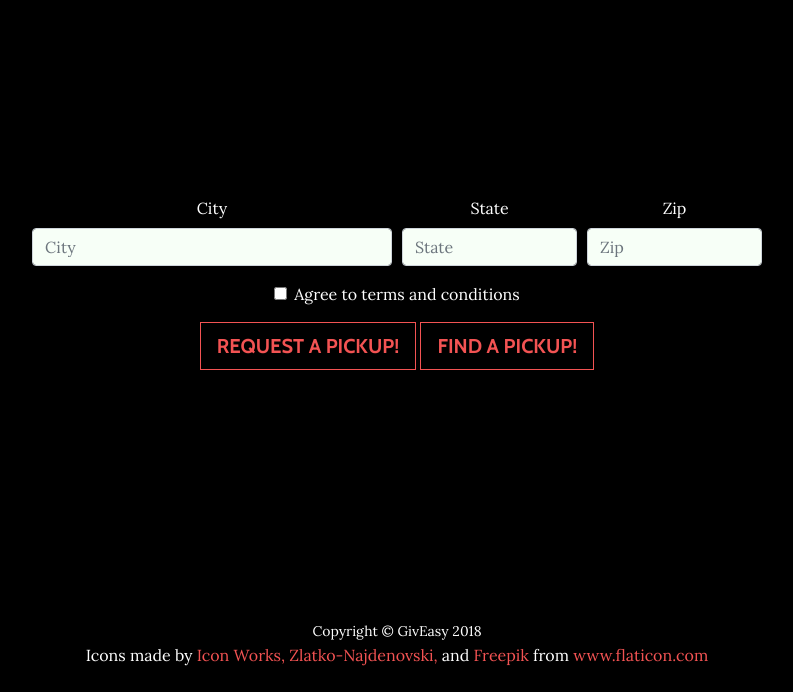
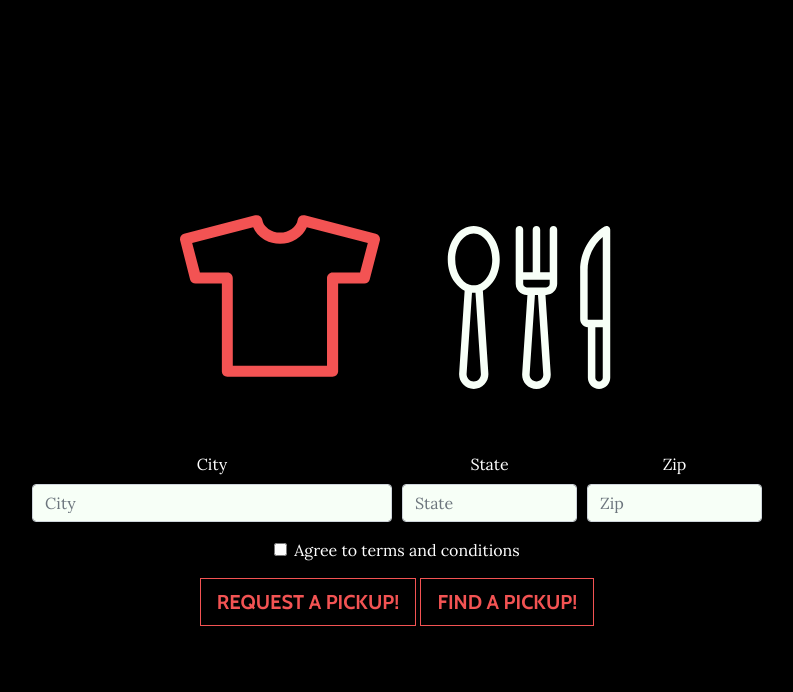
Before and after one commit to rayraydejesus/DevFest2018, a Flask app: page / in a window 1280 px wide. Shown: the part 2169-2861 px from the top of the page, without its empty margins (243-1036 px from the left). Before the commit the page ends 2835 px from the top, so only its background shows below. Run offline with Flask 2, Linux system fonts and the light colour scheme; some libraries are stand-ins or nearby versions.

Commit message:
Manually merged

```diff
--- a/GivEasy/static/css/grayscale.css
+++ b/GivEasy/static/css/grayscale.css
@@ -285,3 +285,31 @@ img::-moz-selection {
 .hey{
   color: #f35353 !important;
 }
+
+.buttonOne{
+
+  background-size: contain;
+  cursor: pointer;
+  height: 200px;
+  width: 200px;
+  margin-right: 30px;
+
+
+}
+.buttonTwo{
+
+  background-size: contain;
+  cursor: pointer;
+  height: 170px;
+  width: 170px;
+  padding-bottom: 7px;
+  margin-left: 30px;
+
+}
+
+.wrapper {
+  display: block;
+  margin-bottom: 50px;
+  margin-right: auto;
+  margin-left: auto;
+}
--- a/GivEasy/templates/index.html
+++ b/GivEasy/templates/index.html
@@ -99,6 +99,12 @@
     <!-- Request Section -->
     <section id="contact" class="content-section text-center">
       <div class="container">
+          <div class="row col-lg-8 mx-auto">
+              <div class="wrapper">
+                <input class="buttonOne" type="image" src="static/img/t-shirt-red.svg" alt="SUBMIT">
+                <input class="buttonTwo" type="image" src="static/img/cutlery-white.svg" alt="SUBMIT">
+              </div>
+          </div>
         <div class="row">
           <div class="col-lg-8 mx-auto">
               <form class="needs-validation" novalidate>
```
